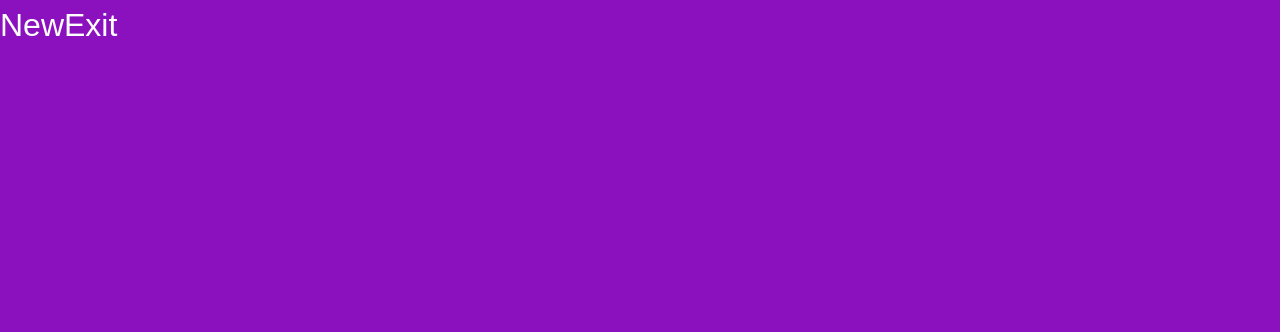
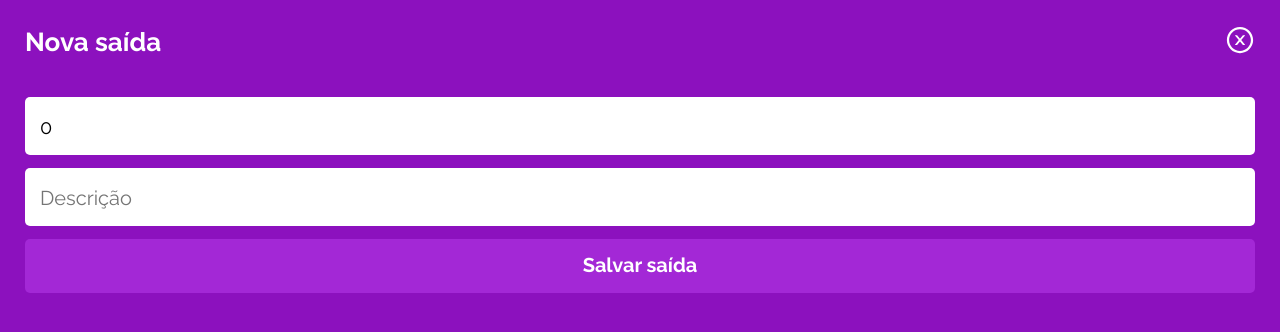
Before and after one commit to weslenmendes/mywallet-client, a React (Create React App) app: page /wallet/new-exit in a window 1280 px wide. Shown: the top 332 px of the page. Built offline with nearby package versions, Linux system fonts and the light colour scheme; a web font is replaced by a local one.

Commit message:
feat: implemented the page to add new output, adaptation of some components, in addition to putting an exit button on the page to add new input and new output

```diff
--- a/src/components/Box/index.js
+++ b/src/components/Box/index.js
@@ -28,6 +28,11 @@ const BoxStyled = styled.div`
   button {
     background: ${({ bgButtonColor }) => bgButtonColor || "transparent"};
   }
+
+  .close-icon {
+    height: 30px;
+    width: 30px;
+  }
 `;
 
 export { Box };
--- a/src/pages/NewEntry/index.js
+++ b/src/pages/NewEntry/index.js
@@ -6,6 +6,8 @@ import { Box } from "./../../components/Box";
 import { Input } from "./../../components/Input";
 import { Button } from "./../../components/Button";
 import { Separator } from "./../../components/Separator";
+
+import { AiOutlineCloseCircle as CloseIcon } from "react-icons/ai";
 
 import AuthContext from "./../../contexts/AuthContext";
 
@@ -54,7 +56,9 @@ const NewEntry = (props) => {
     <Container justifyContent="start">
       <Box>
         <h2>Nova entrada</h2>
-        <button></button>
+        <button onClick={() => navigate("/wallet")}>
+          <CloseIcon title="Fechar" className="close-icon" />
+        </button>
       </Box>
       <Separator width="100%" height="25px" />
       <form onSubmit={handleSubmit} autoComplete="off">
--- a/src/pages/NewExit/index.js
+++ b/src/pages/NewExit/index.js
@@ -1,5 +1,88 @@
+import { useState, useContext } from "react";
+import { useNavigate } from "react-router-dom";
+
+import { Container } from "./../../components/Container";
+import { Box } from "./../../components/Box";
+import { Input } from "./../../components/Input";
+import { Button } from "./../../components/Button";
+import { Separator } from "./../../components/Separator";
+
+import { AiOutlineCloseCircle as CloseIcon } from "react-icons/ai";
+
+import AuthContext from "./../../contexts/AuthContext";
+
+import { addEntry } from "./../../services/api.js";
+
+const initialState = {
+  amount: 0,
+  description: "",
+  type: "out",
+};
+
 const NewExit = (props) => {
-  return <h1>NewExit</h1>;
+  const [form, setForm] = useState(initialState);
+  const [loading, setLoading] = useState(false);
+  const { auth } = useContext(AuthContext);
+  const navigate = useNavigate();
+
+  const handleChange = (e) => {
+    const value = e.target.value;
+    setForm({ ...form, [e.target.name]: value });
+  };
+
+  const handleSubmit = (e) => {
+    e.preventDefault();
+    setLoading(true);
+
+    const data = { ...form, amount: parseFloat(form.amount) };
+
+    if (auth) {
+      addEntry(auth.token, data)
+        .then((res) => {
+          setLoading(false);
+          if (res.status === 200) {
+            navigate("/wallet");
+          }
+        })
+        .catch((e) => {
+          setLoading(false);
+          console.log(e.response.data);
+        });
+    }
+  };
+
+  return (
+    <Container justifyContent="start">
+      <Box>
+        <h2>Nova saída</h2>
+        <button onClick={() => navigate("/wallet")}>
+          <CloseIcon title="Fechar" className="close-icon" />
+        </button>
+      </Box>
+      <Separator width="100%" height="25px" />
+      <form onSubmit={handleSubmit} autoComplete="off">
+        <Input
+          type="number"
+          name="amount"
+          onChange={handleChange}
+          value={form.amount}
+          placeholder="Valor"
+          disabled={loading}
+          required
+        />
+        <Input
+          type="text"
+          name="description"
+          onChange={handleChange}
+          value={form.description}
+          placeholder="Descrição"
+          disabled={loading}
+          required
+        />
+        <Button isLoading={loading}>Salvar saída</Button>
+      </form>
+    </Container>
+  );
 };
 
 export { NewExit };
```
